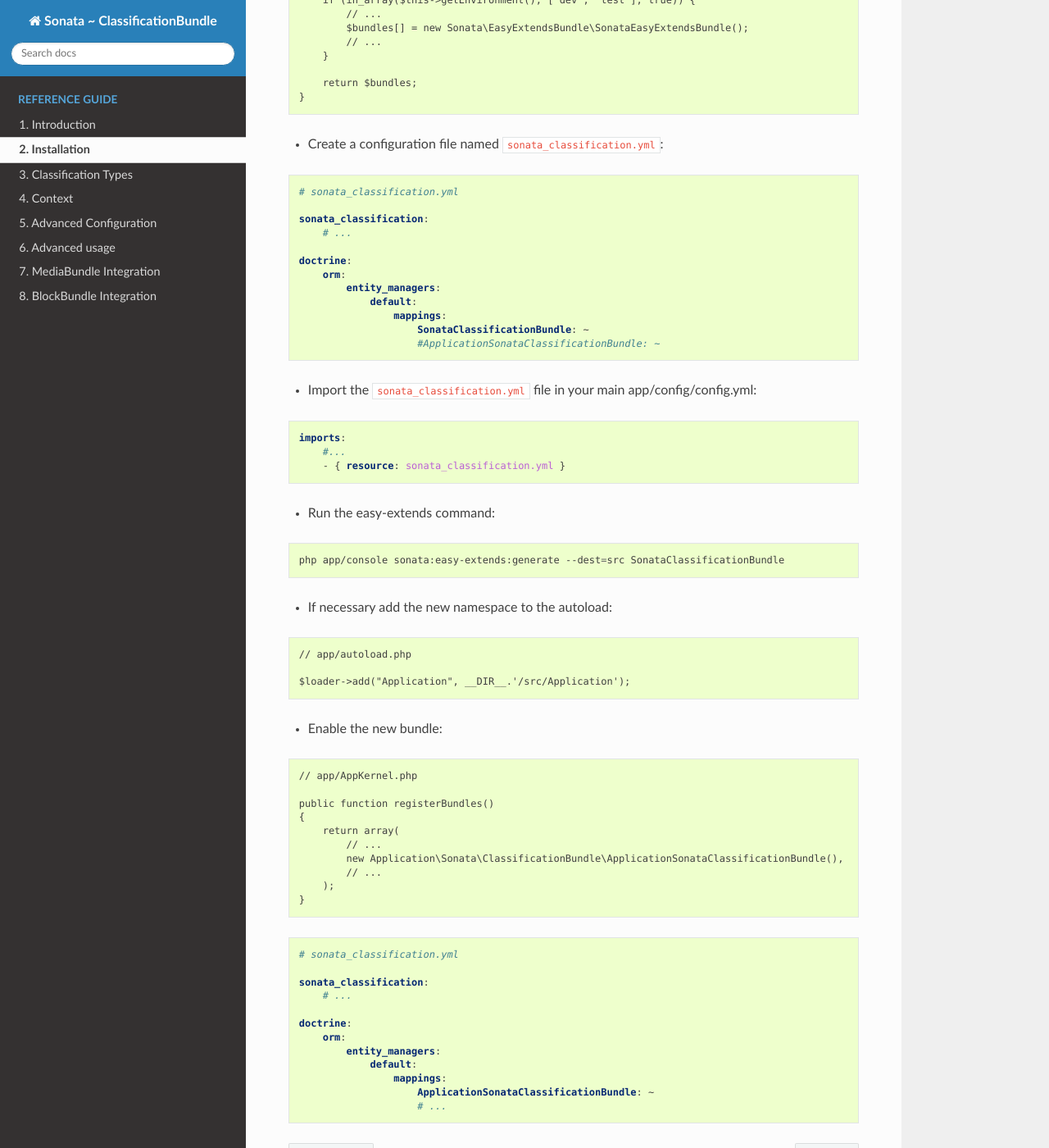
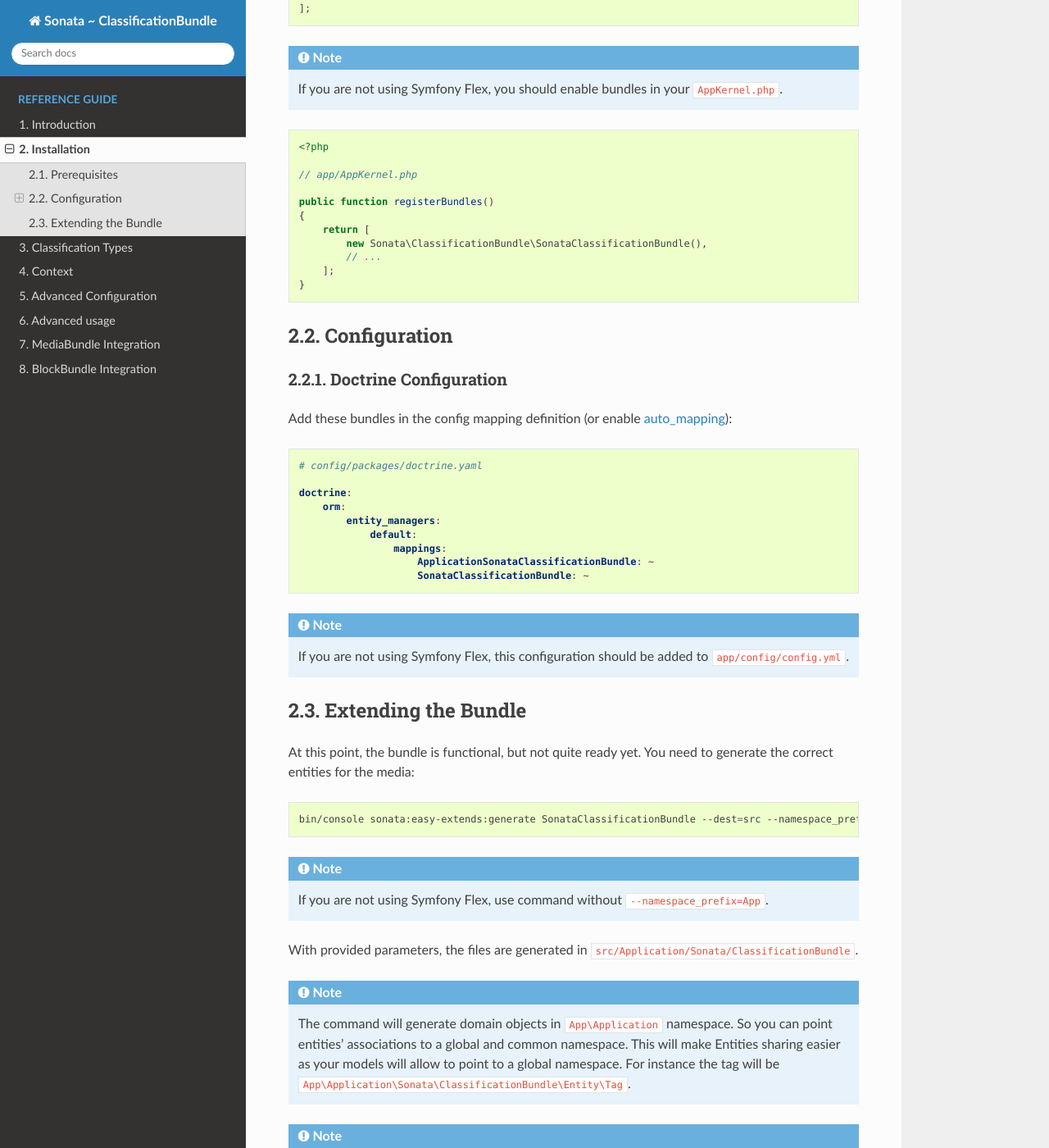
Before and after one commit to sonata-project/SonataClassificationBundle, a Sphinx documentation site: the page built from docs/reference/installation.rst, in a window 1280 px wide and 1400 px high, scrolled down 629 px. Shown: the whole window at 82% size. Built offline with Sphinx 7.4.7 and the Read the Docs theme 2.0.0, drawn with Linux system fonts in a browser that asks for light colours; some of the changed text lies outside the part shown.

Commit message:
update docs for symfony flex

```diff
--- a/docs/reference/installation.rst
+++ b/docs/reference/installation.rst
@@ -5,101 +5,61 @@
 Installation
 ============
 
-* Add ``SonataClassificationBundle`` via composer:
+Prerequisites
+-------------
+
+PHP 5.6 or 7.0 and Symfony 2.8, >=3.3 or 4 are needed to make this bundle work, there are
+also some Sonata dependencies that need to be installed and configured beforehand:
+
+* `SonataEasyExtendsBundle <https://sonata-project.org/bundles/easy-extends>`_
+
+Add ``SonataClassificationBundle`` via composer:
 
 .. code-block:: bash
 
    $ composer require sonata-project/classification-bundle
 
-* Add ``SonataEasyExtendsBundle`` to the dev environment via composer:
-
-.. code-block:: bash
-
-   $ composer require --dev sonata-project/easy-extends-bundle
-
-* Add ``SonataClassificationBundle`` and  ``SonataEasyExtendsBundle`` to your application kernel:
+Now, add the new ``SonataClassificationBundle`` to ``bundles.php`` file:
 
 .. code-block:: php
+
+    <?php
+
+    // config/bundles.php
+
+    return [
+        //...
+        Sonata\ClassificationBundle\SonataClassificationBundle::class => ['all' => true],
+    ];
+
+.. note::
+    If you are not using Symfony Flex, you should enable bundles in your
+    ``AppKernel.php``.
+
+.. code-block:: php
+
+    <?php
 
     // app/AppKernel.php
 
     public function registerBundles()
     {
-        $bundles = [
-            // ...
+        return [
             new Sonata\ClassificationBundle\SonataClassificationBundle(),
             // ...
         ];
-
-        if (in_array($this->getEnvironment(), ['dev', 'test'], true)) {
-            // ...
-            $bundles[] = new Sonata\EasyExtendsBundle\SonataEasyExtendsBundle();
-            // ...
-        }
-
-        return $bundles;
     }
 
-* Create a configuration file named ``sonata_classification.yml``:
+Configuration
+-------------
+
+Doctrine Configuration
+~~~~~~~~~~~~~~~~~~~~~~
+Add these bundles in the config mapping definition (or enable `auto_mapping`_):
 
 .. code-block:: yaml
 
-    # sonata_classification.yml
-
-    sonata_classification:
-        # ...
-
-    doctrine:
-        orm:
-            entity_managers:
-                default:
-                    mappings:
-                        SonataClassificationBundle: ~
-                        #ApplicationSonataClassificationBundle: ~
-
-* Import the ``sonata_classification.yml`` file in your main app/config/config.yml:
-
-.. code-block:: yaml
-
-    imports:
-        #...
-        - { resource: sonata_classification.yml }
-
-* Run the easy-extends command:
-
-.. code-block:: bash
-
-    php app/console sonata:easy-extends:generate --dest=src SonataClassificationBundle
-
-* If necessary add the new namespace to the autoload:
-
-.. code-block:: php
-
-    // app/autoload.php
-
-    $loader->add("Application", __DIR__.'/src/Application');
-
-* Enable the new bundle:
-
-.. code-block:: php
-
-    // app/AppKernel.php
-
-    public function registerBundles()
-    {
-        return array(
-            // ...
-            new Application\Sonata\ClassificationBundle\ApplicationSonataClassificationBundle(),
-            // ...
-        );
-    }
-
-.. code-block:: yaml
-
-    # sonata_classification.yml
-
-    sonata_classification:
-        # ...
+    # config/packages/doctrine.yaml
 
     doctrine:
         orm:
@@ -107,4 +67,95 @@
                 default:
                     mappings:
                         ApplicationSonataClassificationBundle: ~
-                        # ...
+                        SonataClassificationBundle: ~
+
+.. note::
+    If you are not using Symfony Flex, this configuration should be added
+    to ``app/config/config.yml``.
+
+Extending the Bundle
+--------------------
+At this point, the bundle is functional, but not quite ready yet. You need to
+generate the correct entities for the media:
+
+.. code-block:: bash
+
+    bin/console sonata:easy-extends:generate SonataClassificationBundle --dest=src --namespace_prefix=App
+
+.. note::
+    If you are not using Symfony Flex, use command without ``--namespace_prefix=App``.
+
+With provided parameters, the files are generated in ``src/Application/Sonata/ClassificationBundle``.
+
+.. note::
+
+    The command will generate domain objects in ``App\Application`` namespace.
+    So you can point entities' associations to a global and common namespace.
+    This will make Entities sharing easier as your models will allow to
+    point to a global namespace. For instance the tag will be
+    ``App\Application\Sonata\ClassificationBundle\Entity\Tag``.
+
+.. note::
+    If you are not using Symfony Flex, the namespace will be ``Application\Sonata\ClassificationBundle\Entity``.
+
+Now, add the new ``Application`` Bundle into the ``bundles.php``:
+
+.. code-block:: php
+
+    <?php
+
+    // config/bundles.php
+
+    return [
+        //...
+        App\Application\Sonata\ClassificationBundle\ApplicationSonataClassificationBundle::class => ['all' => true],
+    ];
+
+.. note::
+    If you are not using Symfony Flex, add the new ``Application`` Bundle into your
+    ``AppKernel.php``.
+
+.. code-block:: php
+
+    <?php
+
+    // app/AppKernel.php
+
+    class AppKernel {
+
+        public function registerBundles()
+        {
+            return [
+                // Application Bundles
+                // ...
+                new Application\Sonata\ClassificationBundle\ApplicationSonataClassificationBundle(),
+                // ...
+            ];
+        }
+    }
+
+And configure ``ClassificationBundle`` to use the newly generated classes:
+
+.. code-block:: php
+
+    # config/packages/sonata.yaml
+
+    sonata_classification:
+        class:
+            tag: App\Application\Sonata\ClassificationBundle\Entity\Tag
+            category: App\Application\Sonata\ClassificationBundle\Entity\Category
+            collection: App\Application\Sonata\ClassificationBundle\Entity\Collection
+            context: App\Application\Sonata\ClassificationBundle\Entity\Context
+
+
+.. note::
+    If you are not using Symfony Flex, add classes without the ``App\``
+    part and this configuration should be added to ``app/config/config.yml``
+
+The only thing left is to update your schema:
+
+.. code-block:: bash
+
+    bin/console doctrine:schema:update --force
+
+.. _`auto_mapping`: http://symfony.com/doc/2.0/reference/configuration/doctrine.html#configuration-overview
```
